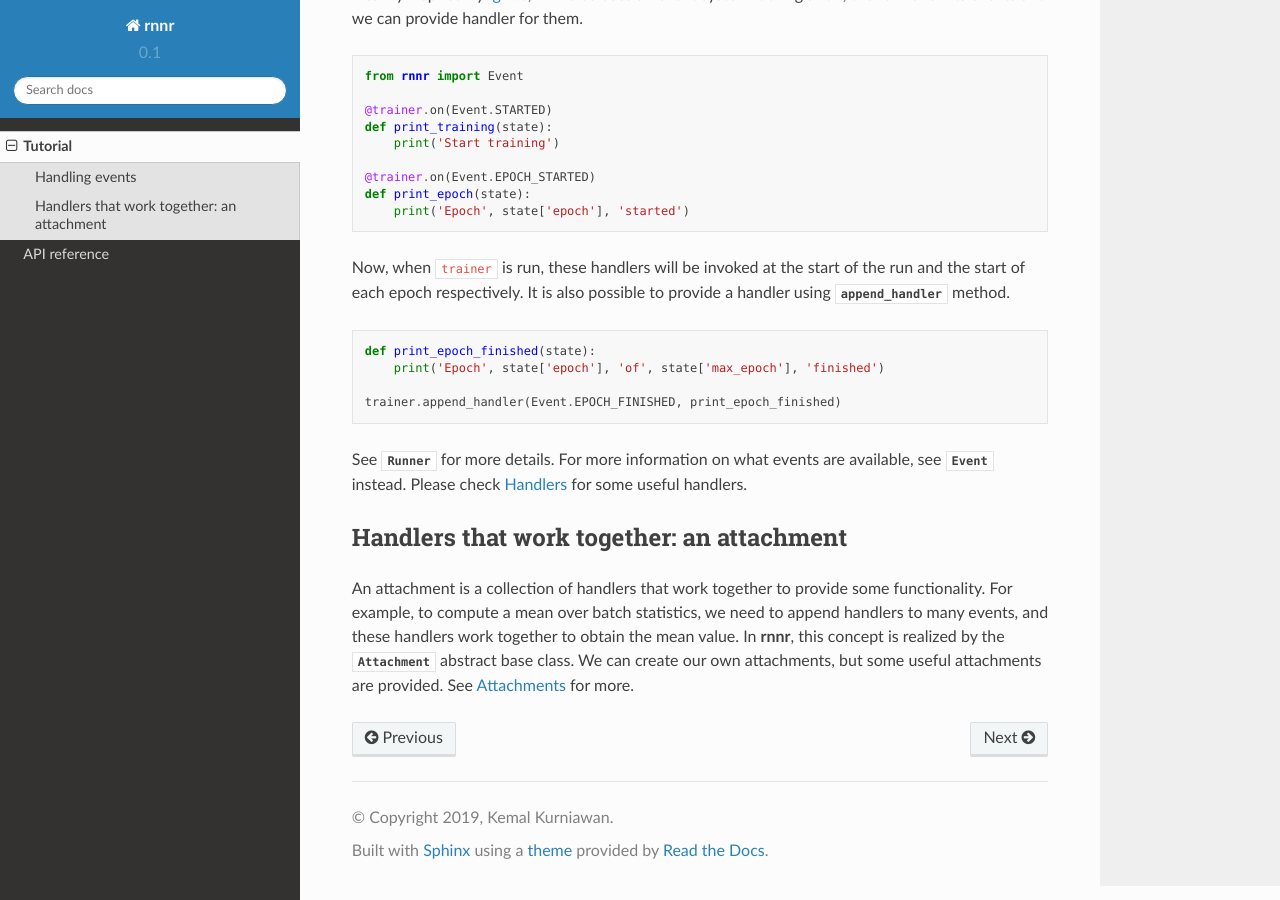
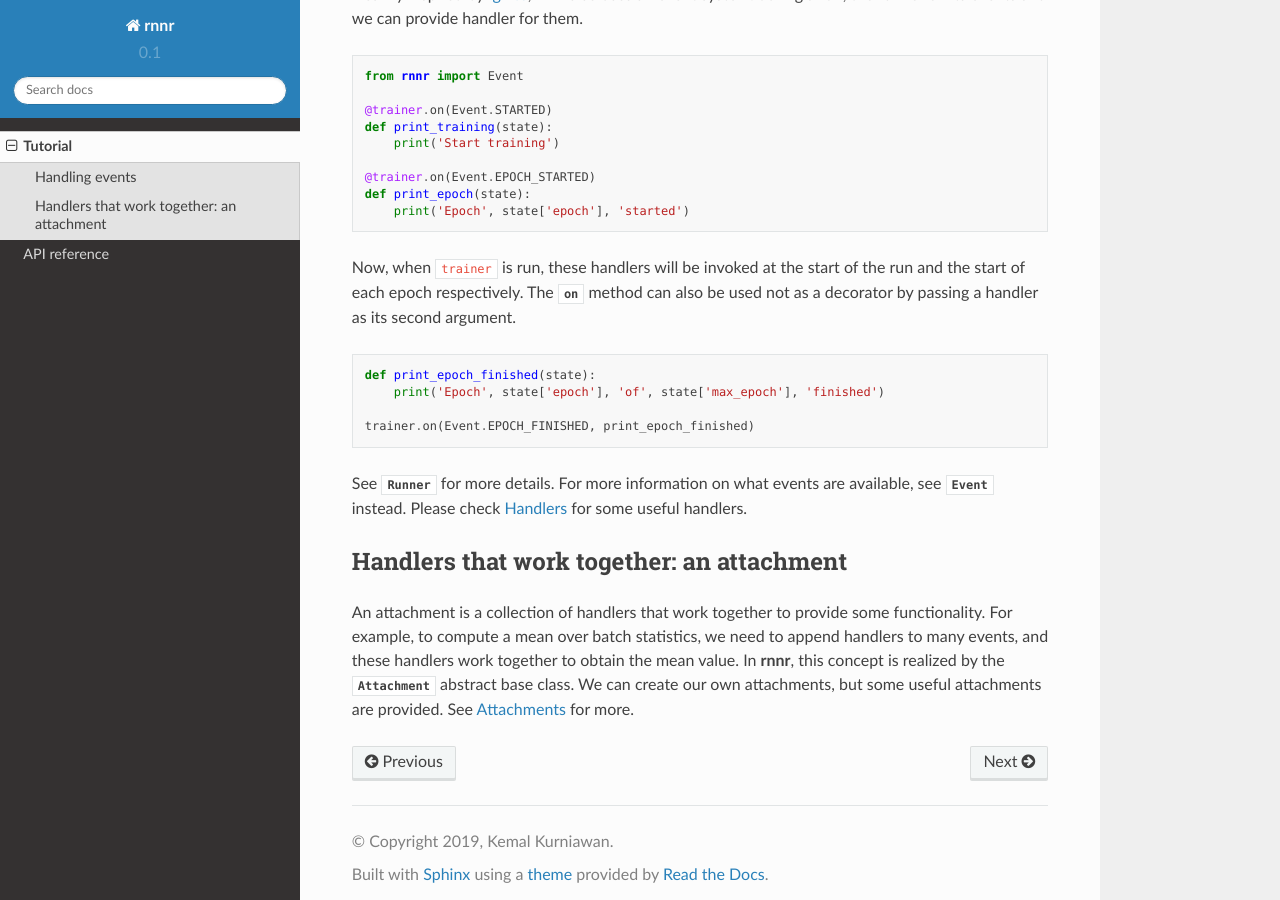
Before and after one commit to kmkurn/rnnr, a Sphinx documentation site: the page built from docs/tutorial.rst, in a window 1280 px wide and 900 px high, scrolled down 918 px. Built offline with Sphinx 7.4.7 and the Read the Docs theme 2.0.0, drawn with Linux system fonts in a browser that asks for light colours.

Commit message:
Update tutorial

```diff
--- a/docs/tutorial.rst
+++ b/docs/tutorial.rst
@@ -57,15 +57,15 @@ emits events and we can provide handler for them.
        print('Epoch', state['epoch'], 'started')
 
 Now, when ``trainer`` is run, these handlers will be invoked at the start of the run and the
-start of each epoch respectively. It is also possible to provide a handler using
-`~Runner.append_handler` method.
+start of each epoch respectively. The `~Runner.on` method can also be used not as a decorator
+by passing a handler as its second argument.
 
 .. code-block:: python
 
    def print_epoch_finished(state):
        print('Epoch', state['epoch'], 'of', state['max_epoch'], 'finished')
 
-   trainer.append_handler(Event.EPOCH_FINISHED, print_epoch_finished)
+   trainer.on(Event.EPOCH_FINISHED, print_epoch_finished)
 
 See `Runner` for more details. For more information on what events are available, see `Event`
 instead. Please check :ref:`Handlers` for some useful handlers.
```
